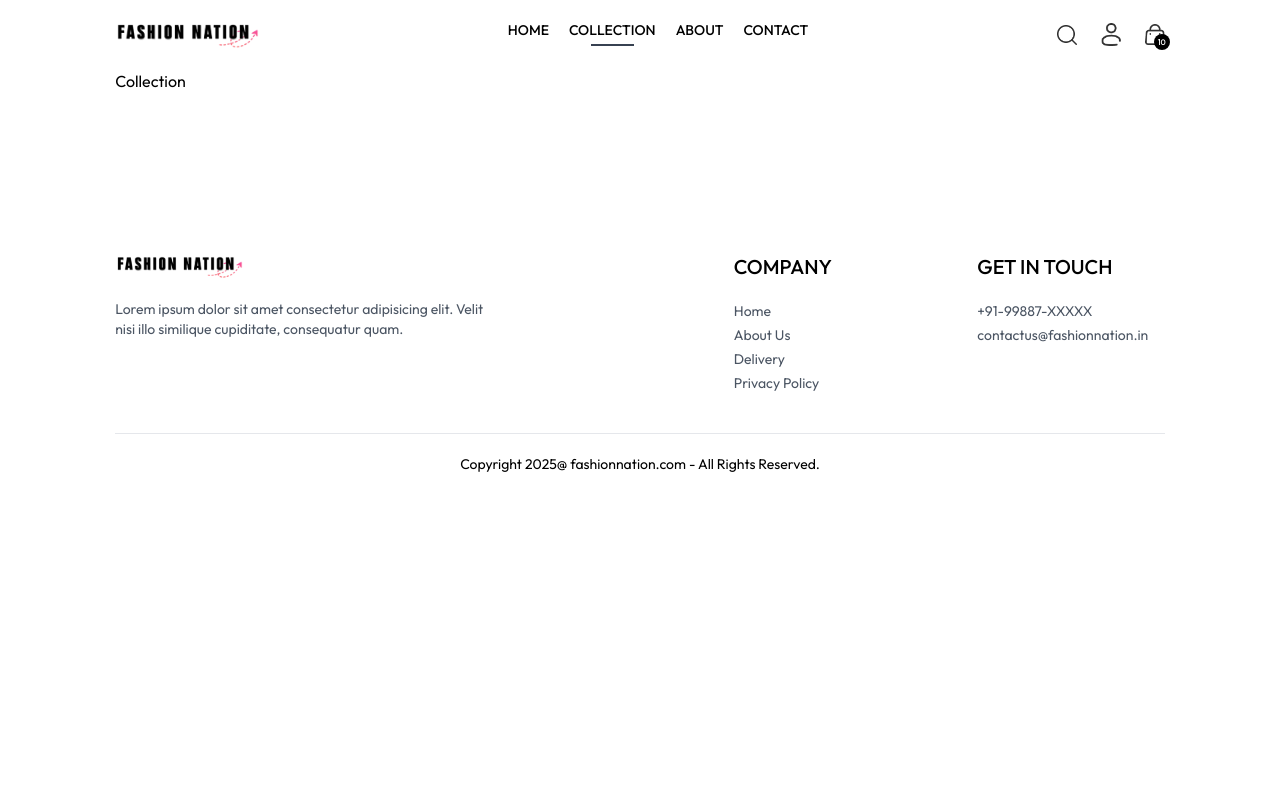
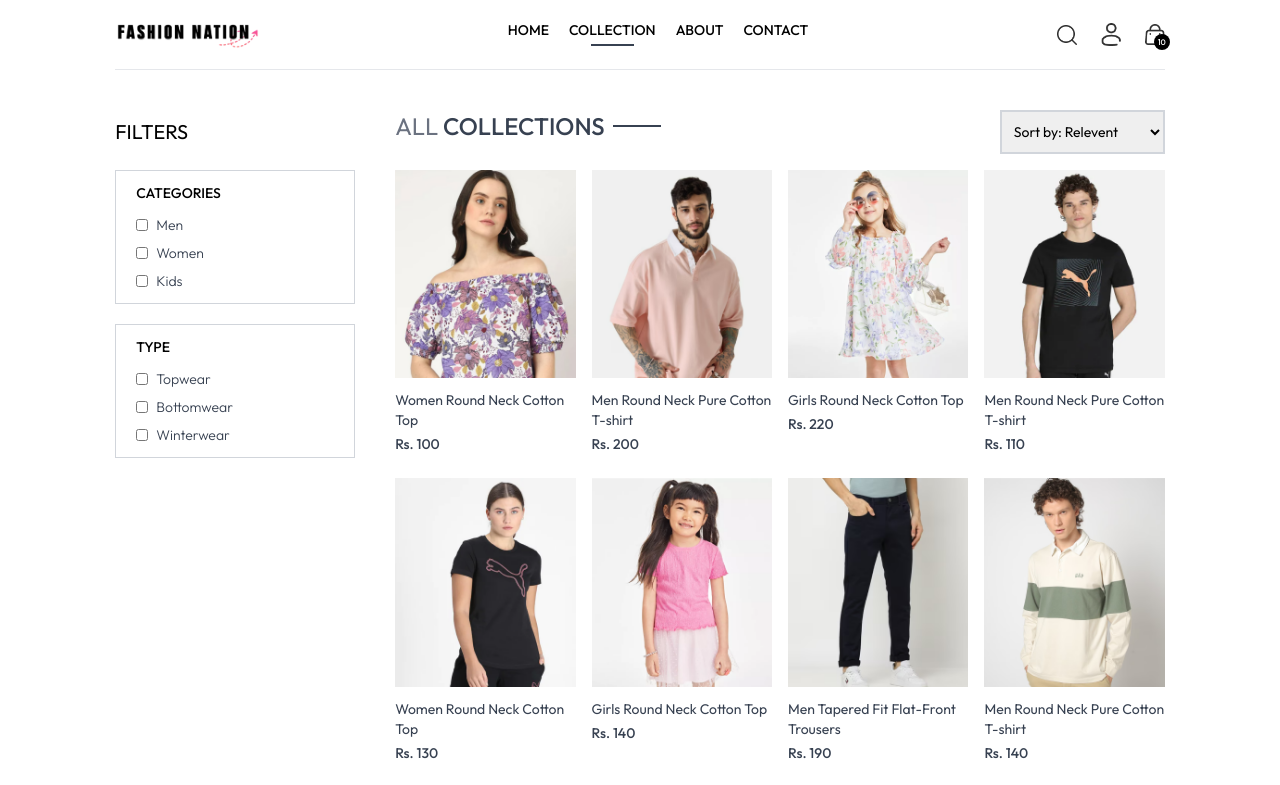
Before and after one commit to Saurabh-101/Fashion-Nation, a React (Vite) app in the folder frontend/: page /collection in a window 1280 px wide. Shown: the top 785 px of the page. Built offline with nearby package versions, Linux system fonts and the light colour scheme.

Commit message:
Collection page is complete will filters and sorting logics

```diff
--- a/frontend/src/pages/Collection.jsx
+++ b/frontend/src/pages/Collection.jsx
@@ -1,8 +1,140 @@
-import React from 'react'
+import React, { useContext, useEffect, useState } from 'react'
+import { ShopContext } from '../context/ShopContext'
+import { assets } from '../assets/assets';
+import Title from '../components/Title';
+import ProductItem from '../components/ProductItem';
 
 const Collection = () => {
+
+  const {products} = useContext(ShopContext);
+  const [showFilter,setShowFilter] = useState(false);
+  const [filterProducts, setFilterProducts] = useState([]);
+
+  const [category,setCategory] = useState([]);
+  const [subCategory, setSubCategory] = useState([]);
+
+  const [sortType,setSortType] = useState('relevant');
+
+  const toggleCategory = (e) => {
+    if(category.includes(e.target.value)){
+      setCategory(prev => prev.filter(item => item !== e.target.value))
+    }else{
+      setCategory(prev => [...prev, e.target.value]);
+    }
+  }
+
+  const toggleSubCategory = (e) => {
+    if(subCategory.includes(e.target.value)){
+      setSubCategory(prev => prev.filter(item => item !== e.target.value));
+    }else{
+      setSubCategory(prev => [...prev, e.target.value])
+    }
+  }
+
+  const applyFilter = () => {
+    let productsCopy = products.slice();
+    if(category.length > 0){
+      productsCopy = productsCopy.filter(item => category.includes(item.category));
+    }
+
+    if(subCategory.length > 0){
+      productsCopy = productsCopy.filter(item => subCategory.includes(item.subCategory));
+    }
+
+    setFilterProducts(productsCopy);
+
+  }
+
+  const sortProduct = () => {
+    let filterProductsCopy = filterProducts.slice();
+
+    switch(sortType){
+      case 'low-high':
+        setFilterProducts(filterProductsCopy.sort((a,b)=>(a.price - b.price)));
+        break;
+      case 'high-low':
+        setFilterProducts(filterProductsCopy.sort((a,b)=>(b.price - a.price)));
+        break;
+      default:
+        applyFilter();
+        break;
+    }
+
+  }
+
+  useEffect(()=>{
+    applyFilter();
+
+  },[category,subCategory]);
+
+  useEffect(()=>{
+    sortProduct();
+  },[sortType])
+
   return (
-    <div>Collection</div>
+    <div>
+      <div className='flex flex-col sm:flex-row gap-1 sm:gap-10 pt-10 border-t'>
+        {/* Filter section  */}
+        <div className='min-w-60'>
+          <p onClick={()=>(setShowFilter(!showFilter))} className='my-2 text-xl flex items-center cursor-pointer gap-2'>FILTERS
+          <img className={`h-3 sm:hidden ${showFilter ? 'rotate-90' : ''}`} src={assets.dropdown_icon} alt="" />
+          </p>
+          {/* Category filter div  */}
+          <div className={`border border-gray-300 pl-5 py-3 mt-6 ${showFilter ? '' : 'hidden'} sm:block`}>
+            <p className='mb-3 text-sm font-medium'>CATEGORIES</p>
+            <div className='flex flex-col gap-2 text-sm font-light text-gray-700'>
+              <p className='flex gap-2'>
+                <input onChange={toggleCategory} className='w-3' type="checkbox" value={'Men'}/> Men
+              </p>
+              <p className='flex gap-2'>
+                <input onChange={toggleCategory} className='w-3' type="checkbox" value={'Women'}/> Women
+              </p>
+              <p className='flex gap-2'>
+                <input onChange={toggleCategory} className='w-3' type="checkbox" value={'Kids'}/> Kids
+              </p>
+            </div>
+          </div>
+          {/* Sub-Category filter div  */}
+          <div className={`border border-gray-300 pl-5 py-3 my-5 ${showFilter ? '' : 'hidden'} sm:block`}>
+            <p className='mb-3 text-sm font-medium'>TYPE</p>
+            <div className='flex flex-col gap-2 text-sm font-light text-gray-700'>
+              <p className='flex gap-2'>
+                <input onChange={toggleSubCategory} className='w-3' type="checkbox" value={'Topwear'}/> Topwear
+              </p>
+              <p className='flex gap-2'>
+                <input onChange={toggleSubCategory} className='w-3' type="checkbox" value={'Bottomwear'}/> Bottomwear
+              </p>
+              <p className='flex gap-2'>
+                <input onChange={toggleSubCategory} className='w-3' type="checkbox" value={'Winterwear'}/> Winterwear
+              </p>
+            </div>
+          </div>
+        </div>
+        {/* Right Side of Collection Component */}
+        <div className='flex-1'>
+
+          <div className='flex justify-between text-base sm:text-2xl mb-4'>
+            <Title text1={'ALL'} text2={'COLLECTIONS'}/>
+            {/* product sort section  */}
+            <select onChange={(e)=>setSortType(e.target.value)} className='border-2 border-gray-300 text-sm px-2'  >
+              <option value="relevant">Sort by: Relevent</option>
+              <option value="low-high">Sort by: Low to High </option>
+              <option value="high-low">Sort by: High to Low</option>
+            </select>
+          </div>
+
+        {/* Products mapped here */}
+        <div className='grid grid-cols-2 md:grid-cols-3 lg:grid-cols-4 gap-4 gap-y-6'>
+          {
+            filterProducts.map((item,index)=>(
+              <ProductItem key={index} id={item._id} name={item.name} image={item.image} price={item.price}/>
+            ))
+          }
+        </div>
+
+        </div>
+      </div>
+    </div>
   )
 }
 
```
